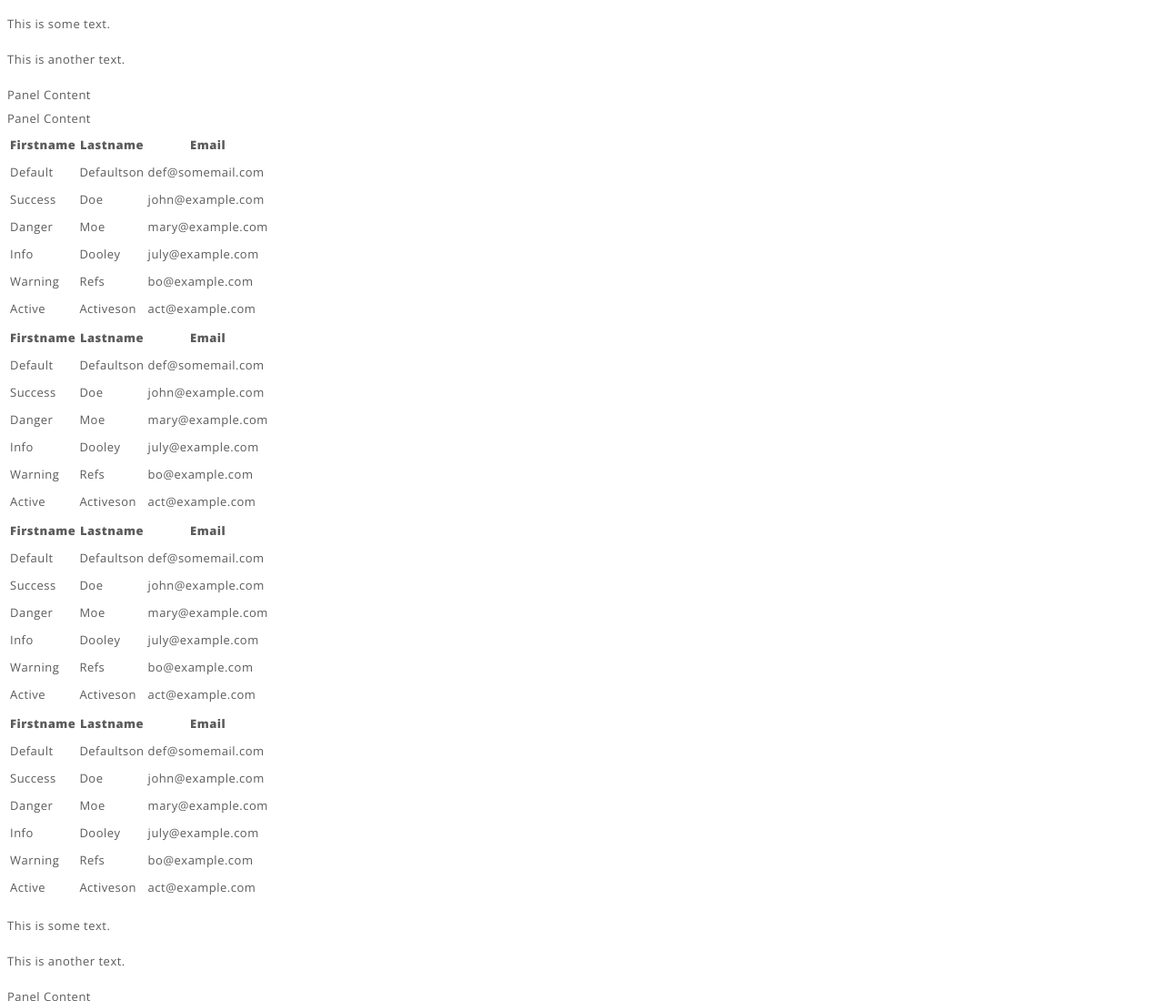
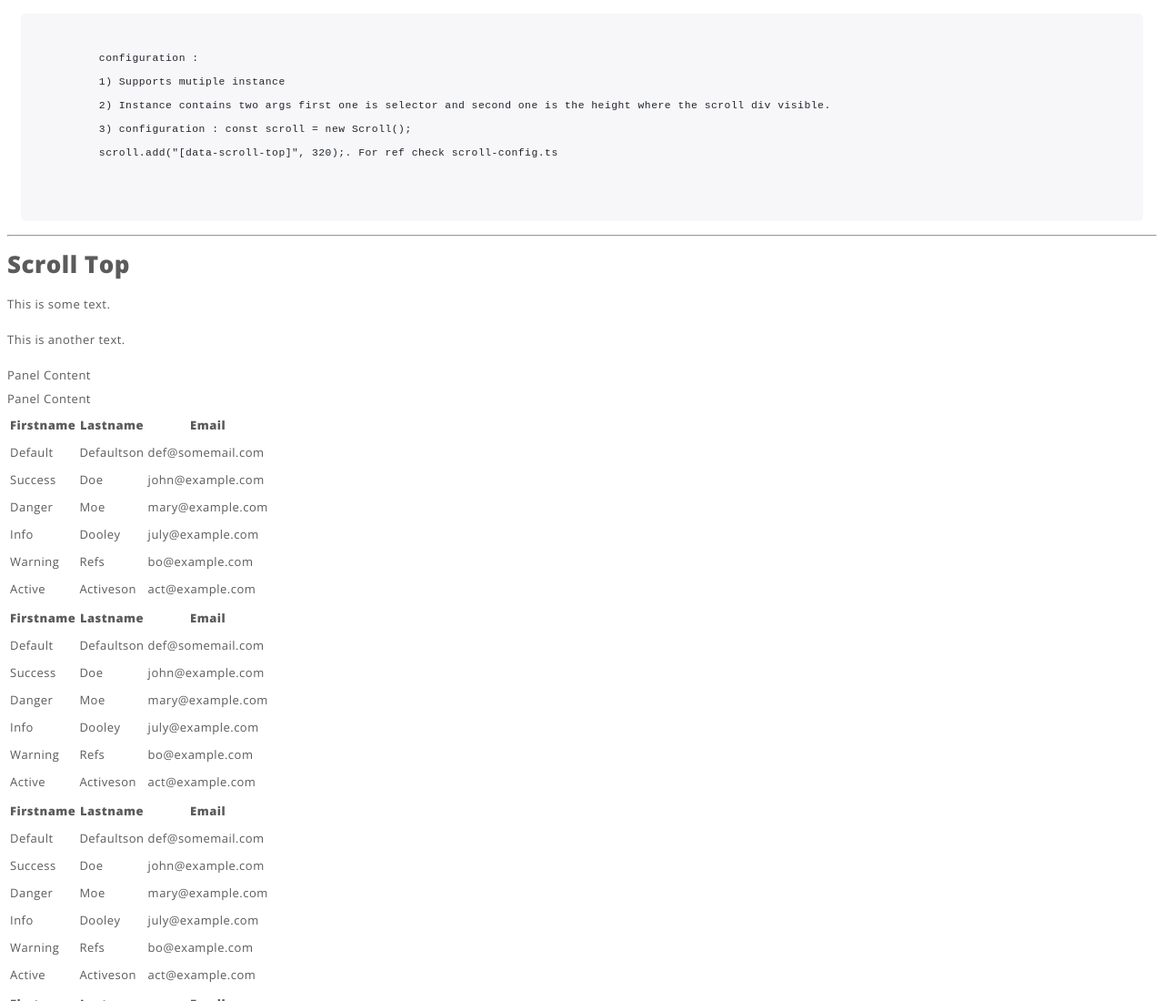
Before and after one commit to arunbharath91/ScrollTop, a website built with webpack: page src/index.html in a window 1280 px wide. Shown: the top 1100 px of the page at 91% size. Built offline with nearby package versions, Linux system fonts and the light colour scheme.

Commit message:
++update

```diff
--- a/src/index.html
+++ b/src/index.html
@@ -16,7 +16,17 @@
 
    </head>
    <body>
-
+      <pre>
+         <code>
+         configuration :
+         1) Supports mutiple instance
+         2) Instance contains two args first one is selector and second one is the height where the scroll div visible.
+         3) configuration : const scroll = new Scroll();
+         scroll.add("[data-scroll-top]", 320);. For ref check scroll-config.ts
+         </code>
+         </pre>
+      <hr/>
+      <h1>Scroll Top</h1>
       <div class="container">
          <p>This is some text.</p>
          <p>This is another text.</p>
--- a/src/style.scss
+++ b/src/style.scss
@@ -21,11 +21,15 @@ body {
 }
 
 pre {
-    display: block;
-    font-size: 87.5%;
-    color: #212529;
-    background-color: #f7f7f9;
+  display: block;
+  font-size: 87.5%;
+  color: #212529;
+  background-color: #f7f7f9;
+  padding: 10px 20px;
+  margin: 15px;
+  border-radius: 5px;
+  overflow-y: auto;
 }
 code {
-      line-height: 26px;
+  line-height: 26px;
 }
```
